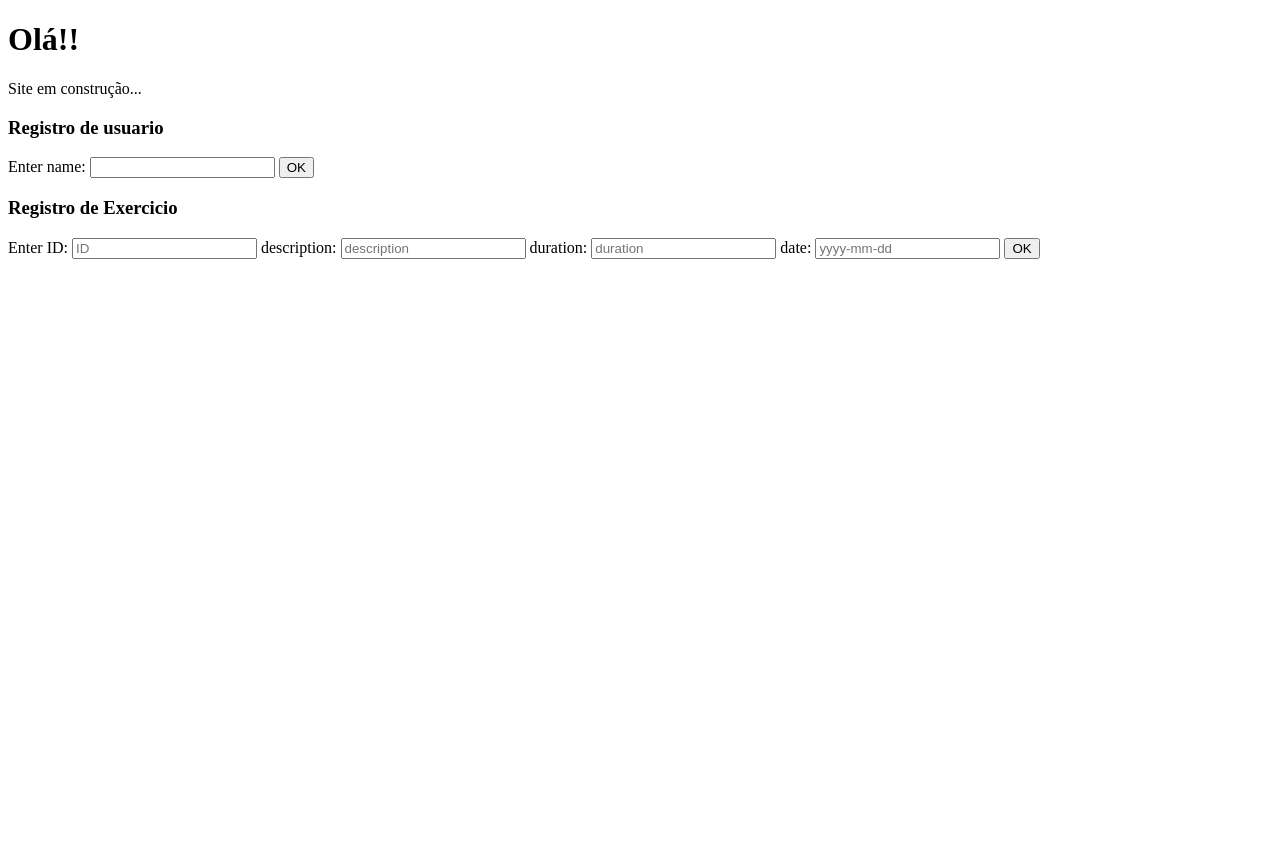
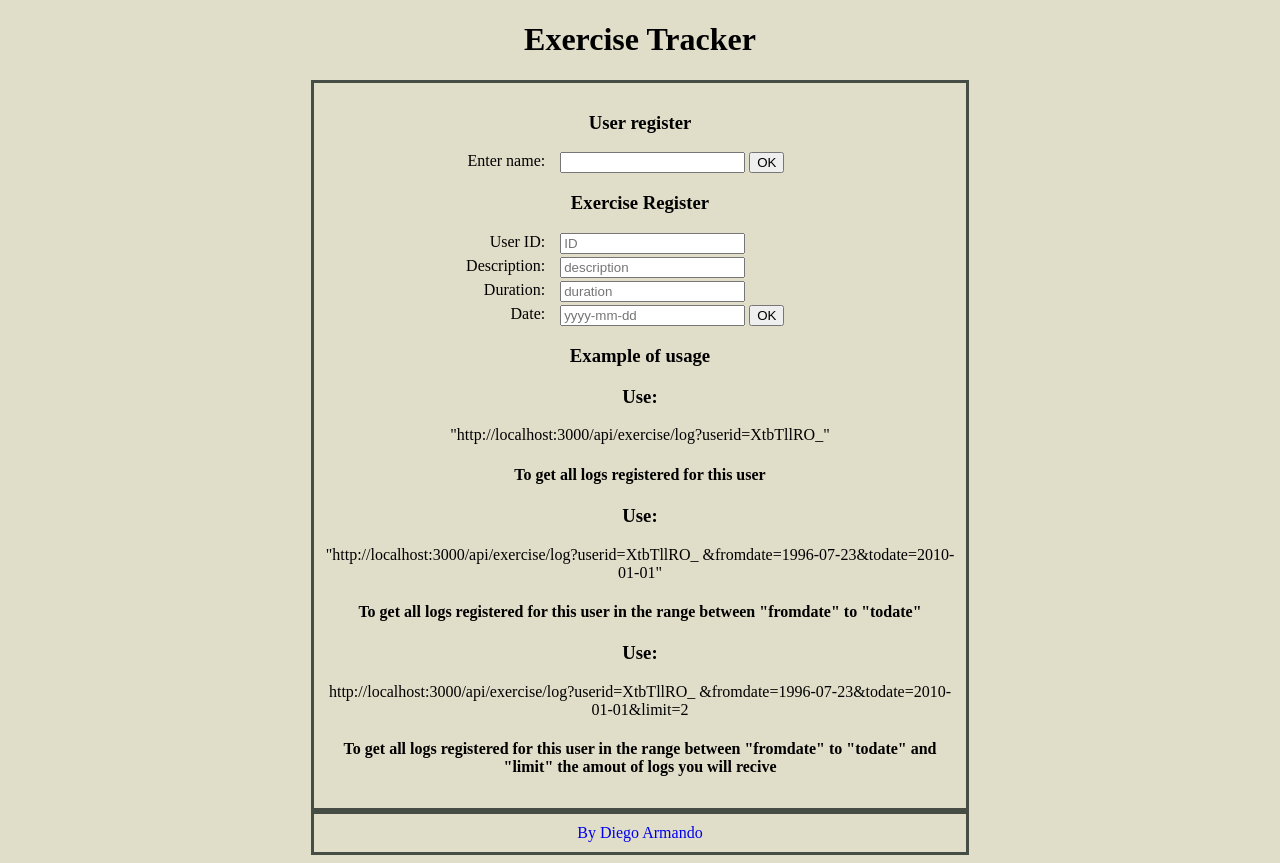
Before and after one commit to Armandilho/API--Exercise-Tracker, a website: page public/index.html in a window 1280 px wide. Before the commit the page ends 800 px from the top, so only its background shows below. Drawn offline with Linux system fonts and the light colour scheme.

Commit message:
Css implemented

```diff
--- /dev/null
+++ b/public/css/style.css
@@ -0,0 +1,43 @@
+body {
+    background:rgb(224, 221, 201);
+}
+
+h1 {
+    text-align: center;
+}
+h3 {
+    text-align: center;
+}
+
+.center {
+    margin: auto;
+    width: 50%;
+    border: 3px solid rgb(69, 77, 69);
+    padding: 10px;
+
+}
+
+ul { list-style: none; margin: 0; padding: 0; }
+li { margin: .2em 0; }
+a{
+    text-decoration: none;
+
+}
+footer {
+    margin: auto;
+    width: 50%;
+    border: 3px solid rgb(69, 77, 69);
+    padding: 10px;
+    text-align: center
+}
+
+#info label {
+    float: left;
+    width: 35%;
+    margin-right: 15px;
+    text-align: right;
+}
+
+.teste {
+    text-align: center;
+}
--- a/public/index.html
+++ b/public/index.html
@@ -5,28 +5,68 @@
     <meta name="viewport" content="width=device-width, initial-scale=1.0">
     <meta http-equiv="X-UA-Compatible" content="ie=edge">
     <title>API - register</title>
+    <link rel="stylesheet" href="css/style.css">
 </head>
     <body>
-        <h1>Olá!!</h1>
-        <p>Site em construção...</p>
-        <h3>Registro de usuario</h3>
-        <form action="/exercise/new-user" method="post">
+        <h1>Exercise Tracker</h1>
+        <div class="center">
+        <h3>User register</h3>
+        <form id = "info" action="/exercise/new-user" method="post">
             <label for="name">Enter name: </label>
             <input type="text" id="name" name="username">
             <input type="submit" value="OK">
         </form>
-        <h3>Registro de Exercicio</h3>
-        <form action="/api/exercise/add" method="post">
-            <label for="name">Enter ID: </label>
+        <h3>Exercise Register</h3>
+            <form id = "info" action="/api/exercise/add" method="post">
+                <ul>
+                <li>
+                    <label for="name">User ID: </label>
                     <input type="text" id="name" name="exerciseId" placeholder="ID">
-            <label for="name">description: </label>
+                </li>
+                <li>
+                    <label for="name">Description: </label>
                     <input type="text" id="name" name="exerciseName" placeholder="description">
-            <label for="name">duration: </label>
+                </li>
+                <li>
+                    <label for="name">Duration: </label>
                     <input type="text" id="name" name="exerciseDuration" placeholder="duration">
-            <label for="name">date: </label>
+                </li>
+                <li>
+                    <label for="name">Date: </label>
                     <input type="text" id="name" name="exerciseDate" placeholder="yyyy-mm-dd">
                     <input type="submit" value="OK">
+                </li>
+                </ul>
             </form>
-
+            <h3>Example of usage</h3>
+            <ul class="teste">
+                <li>
+                    <h3>Use:</h3>
+                    "http://localhost:3000/api/exercise/log?userid=XtbTllRO_"
+                </li>
+                <h4>
+                    To get all logs registered for this user
+                </h4>
+                <li>
+                    <h3>Use:</h3>
+                    "http://localhost:3000/api/exercise/log?userid=XtbTllRO_
+                    &fromdate=1996-07-23&todate=2010-01-01"
+                </li>
+                <h4>
+                    To get all logs registered for this user in the range between "fromdate" to
+                    "todate"
+                </h4>
+                <li>
+                    <h3>Use:</h3>
+                    http://localhost:3000/api/exercise/log?userid=XtbTllRO_
+                    &fromdate=1996-07-23&todate=2010-01-01&limit=2
+                </li>
+                <h4>
+                    To get all logs registered for this user in the range between "fromdate" to
+                    "todate" and "limit" the amout of logs you will recive
+                </h4>
+            </ul>
+        </div>
+        <footer><a href="https://github.com/Armandilho" target="_blank">By Diego Armando</a></footer>
     </body>
 </html>
--- a/server.js
+++ b/server.js
@@ -232,4 +232,4 @@ app.get("/api/exercise/log?", async (req, res) => {
 app.use((req, res, next) => {
   res.json({ status: 404, message: "not found" });
 });
-//http://localhost:3000/api/exercise/log?userid=7SxEyleqX&fromdate=1996-07-23&todate=2010-01-01
+//http://localhost:3000/api/exercise/log?userid=XtbTllRO_&fromdate=1996-07-23&todate=2010-01-01
```
Lines whose indentation alone changed are shown as unchanged.
